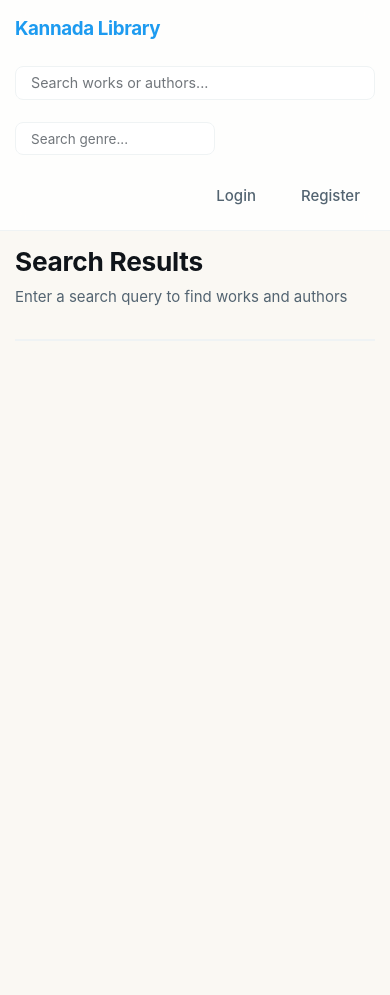
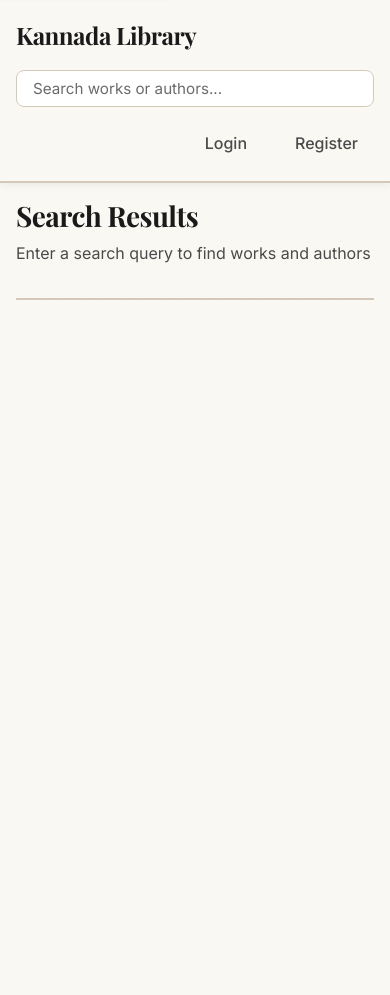
Before and after one commit to shaaby101/Kalpaneya-Kitatki-, a Flask app: page /search in a window 390 px wide. After the commit the page ends 300 px from the top, so only its background shows below. Run offline with Flask 3, Linux system fonts and the light colour scheme.

Commit message:
Revert "Add genre search and modernize UI for Kannada Library"
This reverts commit 47fd69b96e0844dce5f24d51d5102b83092f20b5.

```diff
--- a/app.py
+++ b/app.py
@@ -1,14 +1,13 @@
+import sqlite3
+import json
 import os
-import json
-import sqlite3
-from flask import Flask, render_template, request, redirect, url_for, g, flash, jsonify, abort
+from flask import Flask, render_template, g, jsonify, request, redirect, url_for, flash, abort
 from flask_login import LoginManager, UserMixin, login_user, logout_user, login_required, current_user
 from flask_bcrypt import Bcrypt
 from flask_wtf import FlaskForm
 from wtforms import StringField, PasswordField, SubmitField, TextAreaField, DateField, IntegerField
 from wtforms.validators import DataRequired, Email, EqualTo, ValidationError, Length, NumberRange
 import datetime
-import re
 
 # --- App Setup ---
 app = Flask(__name__)
@@ -65,17 +64,13 @@ def populate_db():
     writers_path = os.path.join(os.path.dirname(__file__), 'databases', 'writer.json')
     if os.path.exists(writers_path):
         with open(writers_path, 'r', encoding='utf-8') as f:
-            json_obj = json.load(f)
-            # Handle nested "authors" key if it exists
-            writers_data = json_obj.get('authors', json_obj) if isinstance(json_obj, dict) else json_obj
+            writers_data = json.load(f)
 
     # Load poets JSON
     poets_path = os.path.join(os.path.dirname(__file__), 'databases', 'poets.json')
     if os.path.exists(poets_path):
         with open(poets_path, 'r', encoding='utf-8') as f:
-            json_obj = json.load(f)
-            # Handle nested "authors" or "poets" key if it exists
-            poets_data = json_obj.get('poets', json_obj.get('authors', json_obj)) if isinstance(json_obj, dict) else json_obj
+            poets_data = json.load(f)
 
     # Combine and process all authors
     all_authors = {}
@@ -182,83 +177,31 @@ def populate_db():
     works_count = 0
     for author_name, author_info in all_authors.items():
         author_id = author_ids[author_name]
-        author_genres = json.dumps(author_info.get('genres', []))  # Convert genres to JSON string
 
         # Add famous works (novels, stories, etc.)
-        for work in author_info.get('famous_works', []):
-            # Handle both string and object formats
-            if isinstance(work, dict):
-                work_title = work.get('title', '')
-                work_description = work.get('short_description', '')
-                # prefer per-work genre when present
-                work_genre_field = work.get('genre', '')
-            else:
-                work_title = work
-                work_description = ''
-                work_genre_field = ''
-
-            if not work_title:
-                continue
-
+        for work_title in author_info.get('famous_works', []):
             # Check if work already exists
             existing_work = db.execute('SELECT work_id FROM Work WHERE title_english = ?', (work_title,)).fetchone()
             if not existing_work:
                 # Determine work type
                 work_type = 'Novel'
-                # if the work-level genre suggests poetry/play, prefer that
-                if work_genre_field and ('poem' in work_genre_field.lower() or 'poetry' in work_genre_field.lower()):
-                    work_type = 'Poetry'
-                elif 'play' in work_genre_field.lower() or 'drama' in work_genre_field.lower():
+                if 'Play' in work_title or 'Drama' in author_info.get('genres', []):
                     work_type = 'Play'
-                elif 'short' in work_genre_field.lower() or 'story' in work_genre_field.lower():
+                elif 'Short Stories' in author_info.get('genres', []):
                     work_type = 'Short Story'
-                else:
-                    if 'Play' in work_title or 'Drama' in author_info.get('genres', []):
-                        work_type = 'Play'
-                    elif 'Short Stories' in author_info.get('genres', []):
-                        work_type = 'Short Story'
-
-                synopsis = work_description or f"A notable work by {author_info['name_english']}."
-                # Build genres JSON: prefer work-level genre, else author genres
-                if work_genre_field:
-                    # split multi-part genre strings on comma or slash
-                    parts = [p.strip() for p in re.split('[,/]', work_genre_field) if p.strip()]
-                    work_genres_json = json.dumps(parts)
-                else:
-                    work_genres_json = author_genres
 
                 # Use English title for Kannada title if not available
-                db.execute('INSERT INTO Work (author_id, title_kannada, title_english, type, synopsis, genres) VALUES (?, ?, ?, ?, ?, ?)',
-                          (author_id, work_title, work_title, work_type, synopsis, work_genres_json))
+                db.execute('INSERT INTO Work (author_id, title_kannada, title_english, type, synopsis) VALUES (?, ?, ?, ?, ?)',
+                          (author_id, work_title, work_title, work_type, f"A notable work by {author_info['name_english']}."))
                 works_count += 1
 
         # Add famous poems
-        for poem in author_info.get('famous_poems', []):
-            # Handle both string and object formats
-            if isinstance(poem, dict):
-                poem_title = poem.get('title', '')
-                poem_description = poem.get('short_description', '')
-                poem_genre_field = poem.get('genre', '')
-            else:
-                poem_title = poem
-                poem_description = ''
-                poem_genre_field = ''
-
-            if not poem_title:
-                continue
-
+        for poem_title in author_info.get('famous_poems', []):
             # Check if work already exists
             existing_work = db.execute('SELECT work_id FROM Work WHERE title_english = ?', (poem_title,)).fetchone()
             if not existing_work:
-                synopsis = poem_description or f"A famous poem by {author_info['name_english']}."
-                # prefer work-level genre for poems
-                if poem_genre_field:
-                    parts = [p.strip() for p in re.split('[,/]', poem_genre_field) if p.strip()]
-                    poem_genres_json = json.dumps(parts)
-                else:
-                    poem_genres_json = author_genres
-                db.execute('INSERT INTO Work (author_id, title_kannada, title_english, type, synopsis, genres) VALUES (?, ?, ?, ?, ?, ?)',
-                          (author_id, poem_title, poem_title, 'Poetry', synopsis, poem_genres_json))
+                db.execute('INSERT INTO Work (author_id, title_kannada, title_english, type, synopsis) VALUES (?, ?, ?, ?, ?)',
+                          (author_id, poem_title, poem_title, 'Poetry', f"A famous poem by {author_info['name_english']}."))
                 works_count += 1
 
     db.commit()
@@ -594,22 +537,14 @@ def user_profile(username):
         abort(404)
 
     reviews = db.execute('''
-        SELECT
-            Review.*,
-            Work.title_kannada,
-            Work.title_english,
-            Work.work_id,
-            Author.name_kannada,
-            Author.name_english,
-            Author.author_id
+        SELECT Review.*, Work.title_kannada, Work.title_english, Work.work_id
         FROM Review
         JOIN Work ON Review.work_id = Work.work_id
-        JOIN Author ON Work.author_id = Author.author_id
         WHERE Review.user_id = ?
         ORDER BY Review.date_read DESC
     ''', (user['user_id'],)).fetchall()
 
-    return render_template('profiles.html', user=user, reviews=reviews)
+    return render_template('profile.html', user=user, reviews=reviews)
 
 @app.route('/author/<int:author_id>')
 def author_details(author_id):
@@ -761,106 +696,6 @@ def search_results():
 
     return render_template('search_results.html', query=query, works=works, authors=authors)
 
-# load writer.json once at startup
-BASE_DIR = os.path.dirname(os.path.abspath(__file__))
-WRITER_JSON_PATH = os.path.join(BASE_DIR, "writer.json")
-
-def load_writers():
-    try:
-        with open(WRITER_JSON_PATH, "r", encoding="utf-8") as f:
-            return json.load(f)
-    except Exception:
-        return []
-
-WRITERS = load_writers()
-
-def get_author_ids_by_genre(genre):
-    if not genre:
-        return set()
-    genre_l = genre.strip().lower()
-    matches = set()
-    for w in WRITERS:
-        genres = w.get("genres", []) or []
-        genres_l = [g.strip().lower() for g in genres]
-        if any(genre_l == g or genre_l in g for g in genres_l):
-            if "author_id" in w:
-                try:
-                    matches.add(int(w["author_id"]))
-                except Exception:
-                    pass
-            else:
-                matches.add(w.get("name") or w.get("name_english") or "")
-    return matches
-
-def query_db(query, args=(), one=False):
-    con = getattr(g, "_database", None)
-    if con is None:
-        con = g._database = sqlite3.connect(os.path.join(BASE_DIR, "kannada_letterboxd.db"))
-        con.row_factory = sqlite3.Row
-    cur = con.execute(query, args)
-    rv = cur.fetchall()
-    cur.close()
-    return (rv[0] if rv else None) if one else rv
-
-@app.route("/genre_search")
-def genre_search():
-    genre = request.args.get("genre", "").strip()
-    if not genre:
-        flash("Please enter a genre to search.", "info")
-        return redirect(request.referrer or url_for("homepage"))
-
-    genre_lower = genre.lower()
-    db = get_db()
-
-    # Search for works where the genres JSON field contains the requested genre
-    # Only search in work type and genres, not author names
-    works = db.execute("""
-        SELECT DISTINCT
-            Work.*,
-            Author.name_kannada,
-            Author.name_english,
-            Author.author_id,
-            Author.image_url as author_image_url,
-            COUNT(Review.review_id) as review_count,
-            AVG(Review.rating) as avg_rating
-        FROM Work
-        JOIN Author ON Work.author_id = Author.author_id
-        LEFT JOIN Review ON Work.work_id = Review.work_id
-        WHERE
-            lower(Work.type) LIKE ?
-            OR lower(Work.genres) LIKE ?
-        GROUP BY Work.work_id
-        ORDER BY Work.title_english ASC
-    """, (f"%{genre_lower}%", f"%{genre_lower}%")).fetchall()
-
-    # If no results with genre search, try broader search
-    if not works:
-        works = db.execute("""
-            SELECT
-                Work.*,
-                Author.name_kannada,
-                Author.name_english,
-                Author.author_id,
-                Author.image_url as author_image_url,
-                COUNT(Review.review_id) as review_count,
-                AVG(Review.rating) as avg_rating
-            FROM Work
-            JOIN Author ON Work.author_id = Author.author_id
-            LEFT JOIN Review ON Work.work_id = Review.work_id
-            WHERE
-                lower(Work.title_english) LIKE ?
-                OR lower(Work.title_kannada) LIKE ?
-                OR lower(Work.synopsis) LIKE ?
-            GROUP BY Work.work_id
-            ORDER BY Work.title_english ASC
-        """, (f"%{genre_lower}%", f"%{genre_lower}%", f"%{genre_lower}%")).fetchall()
-
-    return render_template("genre_results.html", genre=genre, works=works)
-
-@app.route("/genre/<genre>")
-def genre_page(genre):
-    return redirect(url_for("genre_search", genre=genre))
-
 
 if __name__ == '__main__':
     app.run(debug=True)
--- a/schema.sql
+++ b/schema.sql
@@ -28,7 +28,6 @@ CREATE TABLE Work (
     synopsis TEXT,
     cover_image_url TEXT, -- e.g., 'kanooru_heggadithi.jpg'
     type TEXT, -- 'Novel', 'Poetry', 'Play'
-    genres TEXT, -- JSON array of genres, e.g., '["Novel", "Social"]'
     FOREIGN KEY (author_id) REFERENCES Author (author_id)
 );
 
--- a/static/js/main.js
+++ /dev/null
@@ -1,59 +0,0 @@
-document.addEventListener('DOMContentLoaded', function() {
-    // Show loading animation when clicking on links
-    const links = document.querySelectorAll('a:not([target="_blank"]):not([href^="#"]):not(.no-transition)');
-
-    links.forEach(link => {
-        link.addEventListener('click', function(e) {
-            // Don't intercept if it's a special key (ctrl, cmd, etc.)
-            if (e.ctrlKey || e.metaKey || e.shiftKey) {
-                return true;
-            }
-
-            const href = this.getAttribute('href');
-
-            // Only handle internal links
-            if (href && !href.startsWith('http') && !href.startsWith('//')) {
-                e.preventDefault();
-                const pageTransition = document.querySelector('.page-transition');
-                if (pageTransition) {
-                    pageTransition.style.display = 'flex';
-                    pageTransition.classList.remove('fade-out');
-                    setTimeout(() => {
-                        window.location.href = href;
-                    }, 100);
-                }
-            }
-        });
-    });
-
-    // Hide loading animation when page is fully loaded
-    const handlePageLoad = function() {
-        const pageTransition = document.querySelector('.page-transition');
-        if (pageTransition) {
-            setTimeout(function() {
-                pageTransition.classList.add('fade-out');
-                // Remove the element after animation completes
-                setTimeout(function() {
-                    pageTransition.style.display = 'none';
-                }, 500);
-            }, 300); // Minimum show time for the loader
-        }
-
-        // Remove the event listener after first load
-        window.removeEventListener('load', handlePageLoad);
-    };
-
-    // If page is already loaded, run immediately, otherwise wait for load event
-    if (document.readyState === 'complete') {
-        handlePageLoad();
-    } else {
-        window.addEventListener('load', handlePageLoad);
-    }
-
-    // Force light theme
-    document.documentElement.style.colorScheme = 'light';
-    document.documentElement.setAttribute('data-theme', 'light');
-
-    // Make sure the page is visible after JS loads
-    document.documentElement.style.visibility = 'visible';
-});
--- a/static/style.css
+++ b/static/style.css
@@ -1,33 +1,39 @@
 /* ============================================
-   Kannada Library - Minimalistic Twitter-like UI
-   Clean, Spacious, Modern
+   Kannada Library - Aged Paper Aesthetic
+   Light Mode, Vintage, Literary
    ============================================ */
 
 /* === CSS Variables === */
 :root {
-    /* Background Colors */
-    --bg-primary: #ffffff;
-    --bg-secondary: #f7f9fa;
-    --bg-tertiary: #eff3f4;
+    /* Background Colors - Aged Paper */
+    --bg-primary: #faf8f3;
+    --bg-secondary: #f5f2eb;
+    --bg-tertiary: #f0ede5;
     --bg-card: #ffffff;
-    --bg-hover: #f7f9fa;
+    --bg-hover: #f8f6f0;
 
-    /* Text Colors */
-    --text-primary: #0f1419;
-    --text-secondary: #536471;
-    --text-muted: #71767b;
+    /* Text Colors - Deep Charcoal */
+    --text-primary: #1a1a1a;
+    --text-secondary: #4a4a4a;
+    --text-muted: #6b6b6b;
 
-    /* Accent Colors - Twitter Blue */
-    --accent-primary: #1d9bf0;
-    --accent-secondary: #1a8cd8;
-    --accent-tertiary: #1871ca;
-    --accent-hover: #1a91da;
+    /* Accent Colors - Muted Deep Teal/Indigo */
+    --accent-primary: #2d5a5f;
+    --accent-secondary: #3d6b7a;
+    --accent-tertiary: #4a7c8a;
+    --accent-hover: #1f4a4f;
 
-    /* Additional Colors */
-    --border-color: #eff3f4;
-    --shadow-sm: 0 1px 3px rgba(0, 0, 0, 0.1);
-    --shadow-md: 0 2px 8px rgba(0, 0, 0, 0.12);
-    --shadow-lg: 0 4px 12px rgba(0, 0, 0, 0.15);
+    /* Highlight Color - Warm Mustard Yellow/Gold */
+    --highlight: #d4a574;
+    --highlight-light: #e8c9a0;
+    --highlight-dark: #b8935a;
+
+    /* Borders & Shadows */
+    --border-color: #d4c9b8;
+    --shadow-sm: 0 2px 8px rgba(45, 90, 95, 0.08);
+    --shadow-md: 0 4px 16px rgba(45, 90, 95, 0.12);
+    --shadow-lg: 0 8px 32px rgba(45, 90, 95, 0.15);
+    --shadow-glow: 0 0 20px rgba(212, 165, 116, 0.2);
 
     /* Spacing */
     --spacing-xs: 0.5rem;
@@ -38,19 +44,19 @@
     --spacing-2xl: 4rem;
 
     /* Typography */
-    --font-primary: -apple-system, BlinkMacSystemFont, 'Segoe UI', Helvetica, Arial, sans-serif;
-    --font-display: -apple-system, BlinkMacSystemFont, 'Segoe UI', Helvetica, Arial, sans-serif;
+    --font-primary: 'Inter', -apple-system, BlinkMacSystemFont, 'Segoe UI', sans-serif;
+    --font-display: 'Playfair Display', Georgia, serif;
 
     /* Transitions */
     --transition-fast: 150ms ease;
     --transition-base: 250ms ease;
+    --transition-slow: 350ms ease;
 
     /* Border Radius */
     --radius-sm: 4px;
     --radius-md: 8px;
-    --radius-lg: 16px;
-    --radius-xl: 24px;
-    --radius-full: 9999px;
+    --radius-lg: 12px;
+    --radius-xl: 16px;
 }
 
 /* === Reset & Base Styles === */
@@ -61,64 +67,70 @@
 }
 
 html {
-    font-size: 15px;
+    font-size: 16px;
     scroll-behavior: smooth;
     color-scheme: light;
+    overflow-y: scroll; /* Always show scrollbar space to prevent layout shift */
+    scrollbar-width: none; /* Firefox - hide scrollbar */
+    -ms-overflow-style: none; /* IE and Edge - hide scrollbar */
 }
 
+/* Hide scrollbar but keep functionality - Webkit browsers */
 ::-webkit-scrollbar {
-    width: 8px;
-}
-
-::-webkit-scrollbar-track {
-    background: var(--bg-secondary);
-}
-
-::-webkit-scrollbar-thumb {
-    background: var(--border-color);
-    border-radius: var(--radius-md);
-}
-
-::-webkit-scrollbar-thumb:hover {
-    background: var(--text-muted);
+    width: 0px;
+    background: transparent;
 }
 
 body {
     font-family: var(--font-primary);
-    background-color: var(--bg-primary);
-    color: var(--text-primary);
-    line-height: 1.5;
+    background-color: var(--bg-primary) !important;
+    background-image:
+        radial-gradient(circle at 1px 1px, rgba(212, 165, 116, 0.03) 1px, transparent 0);
+    background-size: 20px 20px;
+    color: var(--text-primary) !important;
+    line-height: 1.6;
     -webkit-font-smoothing: antialiased;
     -moz-osx-font-smoothing: grayscale;
     min-height: 100vh;
+}
+
+/* Prevent browser dark mode from overriding */
+@media (prefers-color-scheme: dark) {
+    html {
+        color-scheme: light !important;
+    }
+    body {
+        background-color: var(--bg-primary) !important;
+        color: var(--text-primary) !important;
+    }
 }
 
 /* === Typography === */
 h1, h2, h3, h4, h5, h6 {
     font-family: var(--font-display);
     font-weight: 700;
-    line-height: 1.25;
+    line-height: 1.2;
     color: var(--text-primary);
-    margin-bottom: var(--spacing-sm);
+    margin-bottom: var(--spacing-md);
 }
 
 h1 {
-    font-size: 2rem;
+    font-size: clamp(2rem, 5vw, 3.5rem);
+    letter-spacing: -0.02em;
+}
+
+h2 {
+    font-size: clamp(1.5rem, 4vw, 2.5rem);
     letter-spacing: -0.01em;
 }
 
-h2 {
-    font-size: 1.5rem;
-}
-
 h3 {
-    font-size: 1.25rem;
+    font-size: clamp(1.25rem, 3vw, 1.75rem);
 }
 
 p {
     margin-bottom: var(--spacing-sm);
     color: var(--text-secondary);
-    line-height: 1.5;
 }
 
 a {
@@ -127,12 +139,15 @@ a {
     transition: color var(--transition-fast);
 }
 
-a:hover {
-    color: var(--accent-secondary);
+a:hover,
+a:focus {
+    color: var(--accent-hover);
+    outline: 2px solid var(--highlight);
+    outline-offset: 2px;
 }
 
 a:focus-visible {
-    outline: 2px solid var(--accent-primary);
+    outline: 2px solid var(--highlight);
     outline-offset: 2px;
 }
 
@@ -141,26 +156,30 @@ nav {
     position: sticky;
     top: 0;
     z-index: 1000;
-    background-color: rgba(255, 255, 255, 0.8);
-    backdrop-filter: blur(12px);
-    border-bottom: 1px solid var(--border-color);
-    padding: var(--spacing-sm) var(--spacing-md);
+    background-color: rgba(250, 248, 243, 0.98);
+    backdrop-filter: blur(10px);
+    border-bottom: 2px solid var(--border-color);
+    padding: var(--spacing-sm) 0;
+    transition: all var(--transition-base);
+    box-shadow: var(--shadow-sm);
 }
 
 nav .nav-container {
-    max-width: 1200px;
+    max-width: 1400px;
     margin: 0 auto;
+    padding: 0 var(--spacing-md);
     display: flex;
     align-items: center;
     justify-content: space-between;
-    gap: var(--spacing-lg);
+    gap: var(--spacing-md);
+    flex-wrap: wrap;
 }
 
 .nav-logo {
     font-family: var(--font-display);
-    font-size: 1.25rem;
+    font-size: 1.5rem;
     font-weight: 700;
-    color: var(--accent-primary);
+    color: var(--text-primary);
     letter-spacing: -0.02em;
     transition: color var(--transition-fast);
 }
@@ -198,36 +217,6 @@ nav .nav-container {
 }
 
 #search-bar::placeholder {
-    color: var(--text-muted);
-}
-
-/* Genre Search Container */
-.genre-search-container {
-    flex: 0.8;
-    max-width: 200px;
-    position: relative;
-}
-
-#genre-search {
-    width: 100%;
-    padding: var(--spacing-xs) var(--spacing-sm);
-    background-color: var(--bg-card);
-    border: 1px solid var(--border-color);
-    border-radius: var(--radius-md);
-    color: var(--text-primary);
-    font-family: var(--font-primary);
-    font-size: 0.9rem;
-    transition: all var(--transition-base);
-}
-
-#genre-search:focus {
-    outline: none;
-    border-color: var(--accent-primary);
-    box-shadow: var(--shadow-glow);
-    background-color: var(--bg-card);
-}
-
-#genre-search::placeholder {
     color: var(--text-muted);
 }
 
--- a/templates/layout.html
+++ b/templates/layout.html
@@ -6,7 +6,6 @@
     <meta name="description" content="Kannada Library - Track and discover Kannada literature">
     <meta name="color-scheme" content="light">
     <meta name="theme-color" content="#faf8f3">
-    <meta http-equiv="x-ua-compatible" content="IE=edge">
     <title>{% block title %}Kannada Library{% endblock %}</title>
 
     <!-- Google Fonts: Inter for UI, Playfair Display for headers -->
@@ -16,7 +15,6 @@
 
     <!-- Stylesheets -->
     <link rel="stylesheet" href="{{ url_for('static', filename='style.css') }}">
-    <link rel="stylesheet" href="{{ url_for('static', filename='css/animations.css') }}">
     <link rel="stylesheet" href="https://code.jquery.com/ui/1.13.3/themes/base/jquery-ui.css">
     <style>
         /* Force light mode and override any dark mode styles */
@@ -56,9 +54,6 @@
     </style>
 </head>
 <body>
-    <div class="page-transition">
-        <div class="loader"></div>
-    </div>
     <a href="#main-content" class="skip-link">Skip to main content</a>
 
     <nav role="navigation" aria-label="Main navigation">
@@ -76,20 +71,6 @@
                         aria-label="Search works or authors"
                         autocomplete="off"
                         value="{{ request.args.get('q', '') }}"
-                    >
-                </form>
-            </div>
-
-            <div class="genre-search-container">
-                <form action="{{ url_for('genre_search') }}" method="GET" class="genre-search-form">
-                    <label for="genre-search" class="sr-only">Search by genre</label>
-                    <input
-                        type="text"
-                        id="genre-search"
-                        name="genre"
-                        placeholder="Search genre..."
-                        aria-label="Search by genre"
-                        autocomplete="off"
                     >
                 </form>
             </div>
@@ -159,6 +140,5 @@
             });
         });
     </script>
-    <script src="{{ url_for('static', filename='js/main.js') }}"></script>
 </body>
 </html>
--- a/templates/work_details.html
+++ b/templates/work_details.html
@@ -4,7 +4,7 @@
     <div class="work-header">
         <h1>{{ work.title_kannada }}</h1>
         <h2>{{ work.title_english }}</h2>
-        <p class="work-author">by <strong><a href="{{ url_for('author_details', author_id=work.author_id) }}" class="author-link">{{ work.author_english }}</a></strong></p>
+        <p class="work-author">by <strong>{{ work.author_english }}</strong></p>
         {% if work.synopsis %}
             <p>{{ work.synopsis }}</p>
         {% endif %}
```
Also changed, not shown: templates/author.html (+1 -8 lines), templates/base.html (deleted, +0 -17 lines), templates/genre_results.html (deleted, +0 -54 lines), templates/profile.html (deleted, +0 -33 lines), templates/review.html (deleted, +0 -16 lines), kannada_letterboxd.db.
